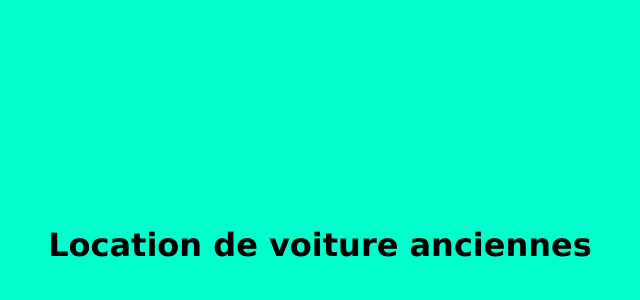
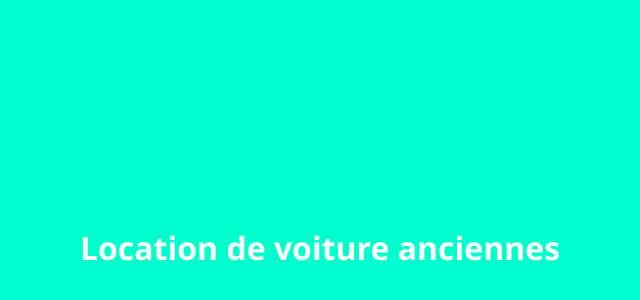
Before and after one commit to hartmannchris/rose_health, a plain HTML site: page index.html in a window 1280 px wide. Shown: the part 48-348 px from the top of the page, without its empty margins (320-960 px from the left). Drawn offline with Linux system fonts and the light colour scheme.

Commit message:
Modification de la couleur du grand titre

```diff
--- a/index.html
+++ b/index.html
@@ -7,5 +7,5 @@
     <title>Document</title>
 </head>
 <body style="background-color:#00ffcc">
-    <h1 style="font-family: Verdana, Geneva, Tahoma, sans-serif; text-align: center; padding-top: 20%; padding-bottom: 20%";>Location de voiture anciennes</h1>
+    <h1 style="color: white; text-align: center; font-family: 'Segoe UI', Tahoma, Geneva, Verdana, sans-serif; padding-top: 20%; padding-bottom: 20%">Location de voiture anciennes</h1>
 </body>
```
